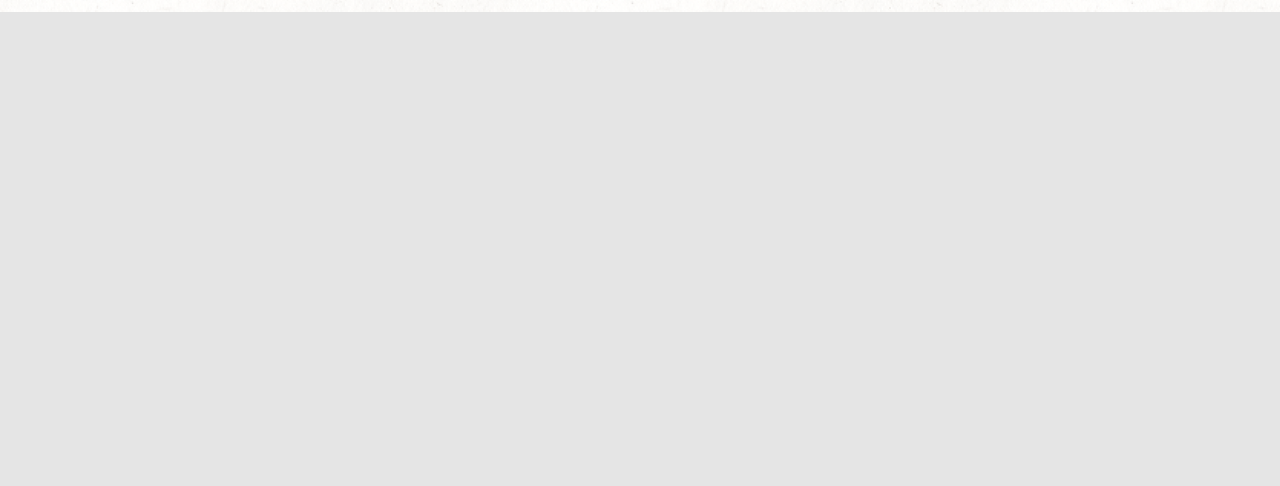
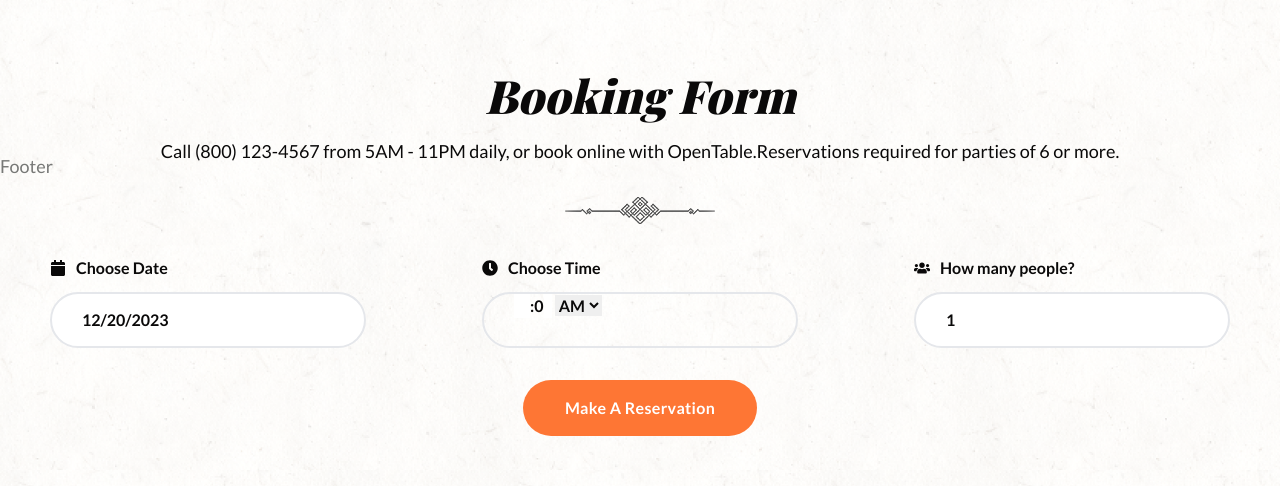
Before and after one commit to Mountain-bear7/restaurant_exam, a React (Create React App) app: page / in a window 1280 px wide. Shown: the part 4330-4816 px from the top of the page. Before the commit the page ends 4342 px from the top, so only its background shows below. Built offline with nearby package versions, Linux system fonts and the light colour scheme; the HTML template or start-up script is replaced by a standard one; a web font is replaced by a local one.

Commit message:
add reservation component

```diff
--- a/src/components/Reservation.jsx
+++ b/src/components/Reservation.jsx
@@ -1,7 +1,90 @@
-import React from 'react';
+import React, {useState} from 'react';
+import {reservationData} from '../data'
+import DatePicker from 'react-datepicker'
+import 'react-datepicker/dist/react-datepicker.css'
+import TimePicker from "react-time-picker";
+import '../timepicker.css'
+import {FaUsers, FaCalendar, FaClock} from 'react-icons/fa'
+import {motion} from 'framer-motion'
+import {fadeIn, staggerContainer} from "../variants";
 
 const Reservation = () => {
-  return <div>Reservation</div>;
+  const {title,subtitle,modelImg, btnText} = reservationData
+    const [startDate, setStartDate] = useState(new Date())
+    const [value, setValue] = useState('10:00')
+  return (
+      <section className='relative top-96 z-30 pb-20 lg:py-[100px]'>
+        <div className="container mx-auto">
+            <motion.div
+                variants={staggerContainer}
+                initial='hidden'
+                whileInView={'show'}
+                className='text-center'
+            >
+                <motion.h2
+                    variants={fadeIn('up', 'tween', 0.2, 1.6)}
+                    className='h2 capitalize'
+                >
+                    {title}
+                </motion.h2>
+                <motion.p
+                    variants={fadeIn('up', 'tween', 0.4, 1.6)}
+                    className='mb-8 text-dark'
+                >
+                    {subtitle}
+                </motion.p>
+                <motion.div
+                    variants={fadeIn('up', 'tween', 0.6, 1.6)}
+                    className='flex justify-center mb-8'
+                >
+                    <img src={modelImg} alt=""/>
+                </motion.div>
+            </motion.div>
+            <motion.form
+                variants={fadeIn('up', 'tween', 0.7, 1.6)}
+                initial='hidden'
+                whileInView={'show'}
+            >
+                <div className='flex flex-col lg:flex-row gap-y-4 items-center justify-between mb-8'>
+                    <div>
+                        <div className='flex items-center gap-x-[10px] font-semibold text-dark text-base mb-3'>
+                            <FaCalendar/>
+                            <div>Choose Date</div>
+                        </div>
+                        <DatePicker
+                            className='input'
+                            selected={startDate}
+                            onChange={(date)=> setStartDate(date)}
+                        />
+                    </div>
+                    <div>
+                        <div className='flex items-center gap-x-[10px] font-semibold text-dark text-base mb-3'>
+                            <FaClock/>
+                            <div>Choose Time</div>
+                        </div>
+                        <TimePicker
+                            className='input'
+                            clearIcon={false}
+                            clockIcon={false}
+                            onChange={setValue}
+                            value={value}
+                        />
+                    </div>
+                    <div>
+                        <div className='flex items-center gap-x-[10px] font-semibold text-dark text-base mb-3'>
+                            <FaUsers/>
+                            <div>How many people?</div>
+                        </div>
+                        <input className='input' type="text" placeholder='1'/>
+                    </div>
+                </div>
+                <div className='max-w-[316px] mx-auto flex justify-center'>
+                    <button className='btn capitalize w-full lg:w-auto'>{btnText}</button>
+                </div>
+            </motion.form>
+        </div>
+      </section>
+  );
 };
 
 export default Reservation;
```
